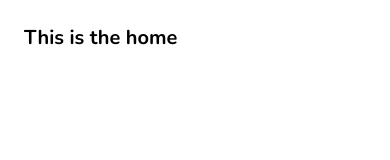
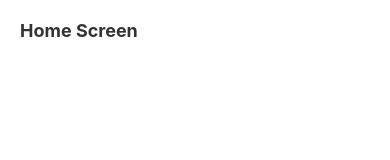
Before and after one commit to ilci66/react-native-game-review, a React Native app: screen /ReviewDetails in a window 390 px wide. Shown: the top 160 px of the page. Built offline with nearby package versions, Linux system fonts and the light colour scheme.

Commit message:
global style added

```diff
--- a/screens/home.js
+++ b/screens/home.js
@@ -1,22 +1,11 @@
-import React from 'react'
-import { StyleSheet, Text, View } from 'react-native'
+import React from 'react';
+import { StyleSheet, View, Text } from 'react-native';
+import { globalStyles } from '../styles/global';
 
-const Home = () => {
+export default function Home() {
   return (
-    <View style={styles.container}>
-      <Text style={styles.title}>This is the home</Text>
+    <View style={globalStyles.container}>
+      <Text style={globalStyles.titleText}>Home Screen</Text>
     </View>
-  )
+  );
 }
-
-export default Home
-
-const styles = StyleSheet.create({
-  container: {
-    padding: 24,
-  },
-  title:{
-    fontFamily: 'nunito-bold',
-    fontSize: 20,
-  }
-})
--- /dev/null
+++ b/styles/global.js
@@ -0,0 +1,17 @@
+import { StyleSheet } from 'react-native';
+
+export const globalStyles = StyleSheet.create({
+  titleText: {
+    fontSize: 18,
+    fontWeight: 'bold',
+    color: '#333',
+  },
+  paragraph: {
+    marginVertical: 8,
+    lineHeight: 20,
+  },
+  container: {
+    flex: 1,
+    padding: 20,
+  },
+});
```
Also changed, not shown: screens/about.js (+7 -14 lines), screens/reviewDetails.js (+7 -14 lines).
